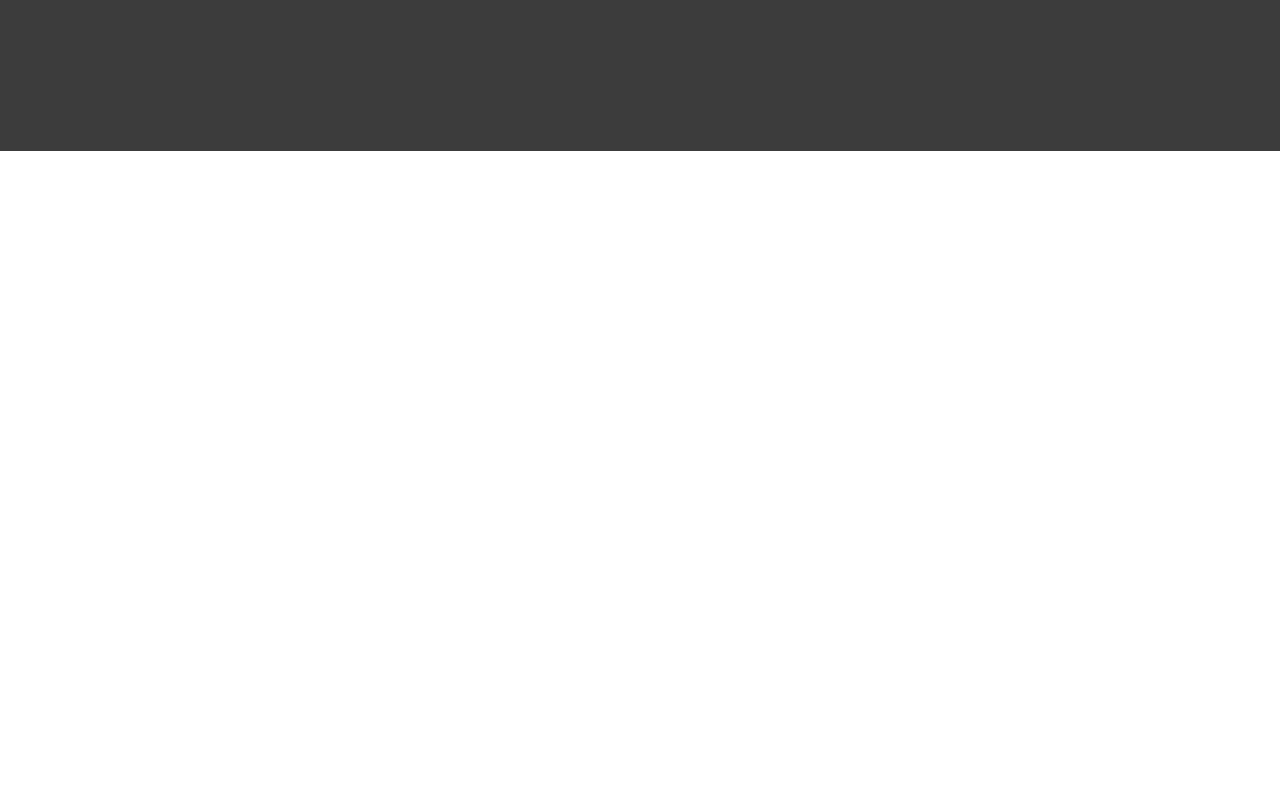
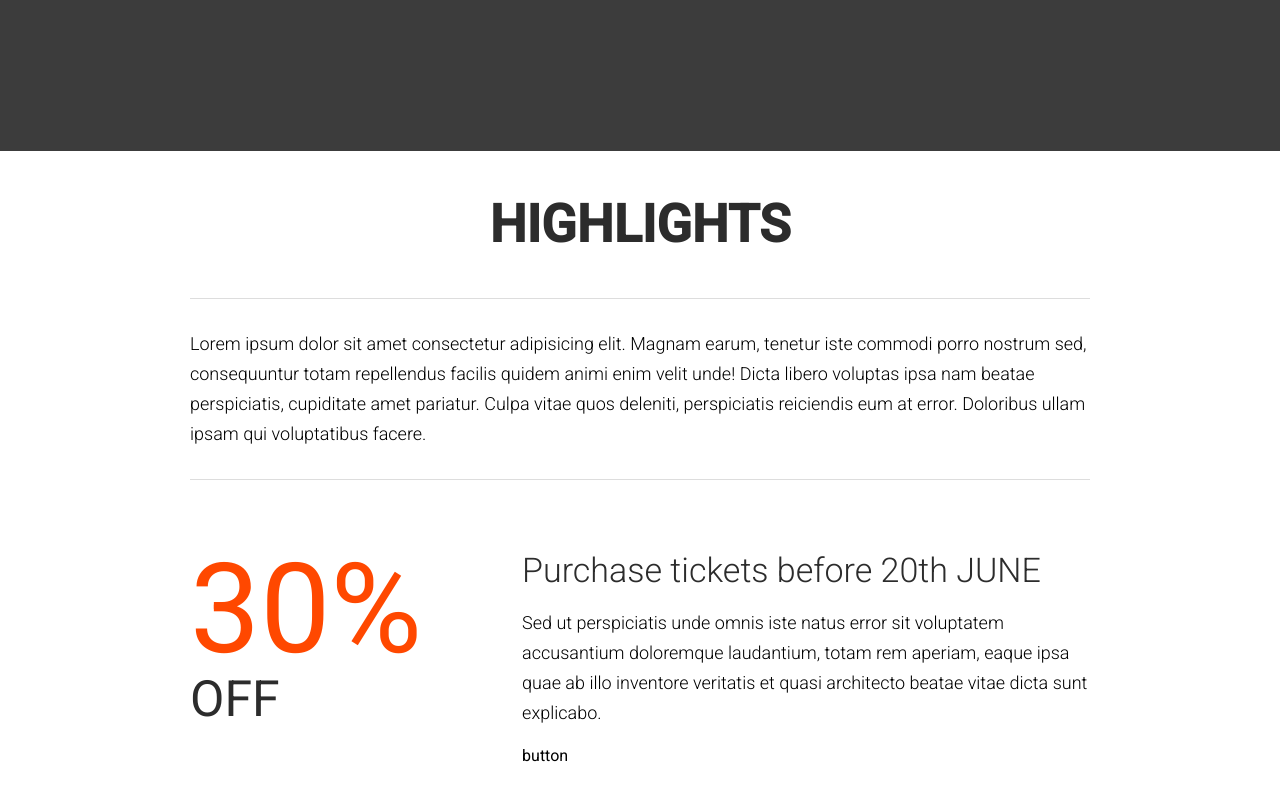
Before and after one commit to mh3r99/the_venue, a React (Create React App) app: page / in a window 1280 px wide. Shown: the part 1321-2121 px from the top of the page. Before the commit the page ends 1472 px from the top, so only its background shows below. Built offline with nearby package versions, Linux system fonts and the light colour scheme.

Commit message:
discount

```diff
--- a/src/App.js
+++ b/src/App.js
@@ -1,5 +1,6 @@
 import Featured from "./components/Featured/Featured";
 import Header from "./components/HeaderFooter/Header";
+import Highlights from "./components/Highlights/Highlights";
 import VenueNfo from "./components/VenueNfo/VenueNfo";
 import "./resources/styles.css";
 
@@ -9,6 +10,7 @@ function App() {
       <Header />
       <Featured />
       <VenueNfo />
+      <Highlights />
     </div>
   );
 }
--- /dev/null
+++ b/src/components/Highlights/Description.jsx
@@ -0,0 +1,22 @@
+import React from "react";
+import { Fade } from "react-reveal";
+
+const Description = () => {
+  return (
+    <Fade>
+      <div className="center_wrapper">
+        <h2>Highlights</h2>
+        <div className="highlight_description">
+          Lorem ipsum dolor sit amet consectetur adipisicing elit. Magnam earum,
+          tenetur iste commodi porro nostrum sed, consequuntur totam repellendus
+          facilis quidem animi enim velit unde! Dicta libero voluptas ipsa nam
+          beatae perspiciatis, cupiditate amet pariatur. Culpa vitae quos
+          deleniti, perspiciatis reiciendis eum at error. Doloribus ullam ipsam
+          qui voluptatibus facere.
+        </div>
+      </div>
+    </Fade>
+  );
+};
+
+export default Description;
--- /dev/null
+++ b/src/components/Highlights/Discount.jsx
@@ -0,0 +1,53 @@
+import React, { useState, useEffect } from "react";
+import { Fade, Slide } from "react-reveal";
+
+const Discount = () => {
+  const [discount, setDiscount] = useState({
+    start: 0,
+    end: 30,
+  });
+
+  const porcentage = () => {
+    if (discount.start < discount.end) {
+      setDiscount((prev) => ({
+        ...prev,
+        start: prev.start + 1,
+      }));
+    }
+  };
+
+  useEffect(() => {
+    setTimeout(() => {
+      porcentage();
+    }, 30);
+  });
+
+  return (
+    <div className="center_wrapper">
+      <div className="discount_wrapper">
+        <Fade onReveal={() => porcentage()}>
+          <div className="discount_porcentage">
+            <span>{discount.start}%</span>
+            <span>OFF</span>
+          </div>
+        </Fade>
+
+        <Slide>
+          <div className="discount_description">
+            <h3>Purchase tickets before 20th JUNE</h3>
+            <p>
+              Sed ut perspiciatis unde omnis iste natus error sit voluptatem
+              accusantium doloremque laudantium, totam rem aperiam, eaque ipsa
+              quae ab illo inventore veritatis et quasi architecto beatae vitae
+              dicta sunt explicabo.
+            </p>
+
+            <div>button</div>
+          </div>
+        </Slide>
+      </div>
+    </div>
+  );
+};
+
+export default Discount;
--- /dev/null
+++ b/src/components/Highlights/Highlights.jsx
@@ -0,0 +1,14 @@
+import React from "react";
+import Description from "./Description";
+import Discount from "./Discount";
+
+const Highlights = () => {
+  return (
+    <div className="highlight_wrapper">
+      <Description />
+      <Discount />
+    </div>
+  );
+};
+
+export default Highlights;
```
